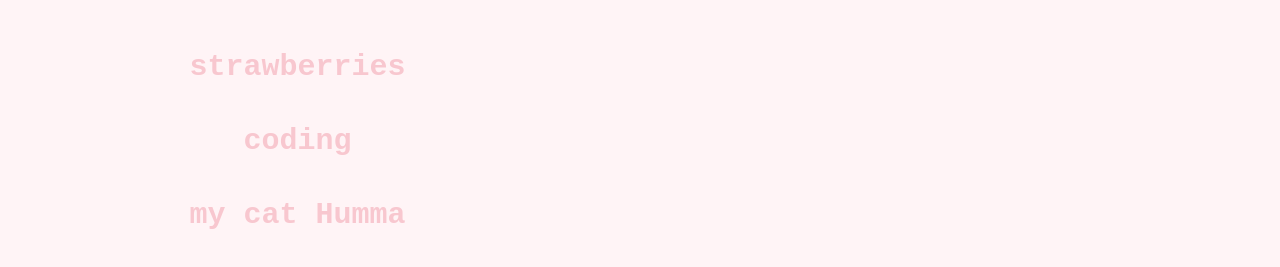
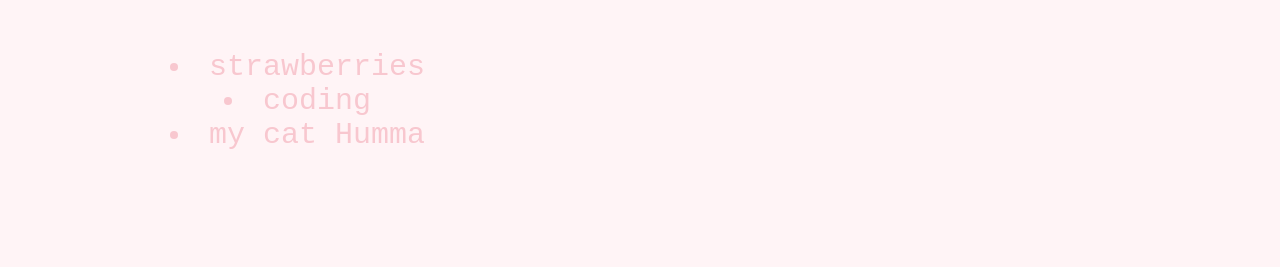
Before and after one commit to sarahlz01/website, a plain HTML site: page second.html in a window 1280 px wide. Shown: the part 685-952 px from the top of the page. After the commit the page ends 887 px from the top, so only its background shows below. Drawn offline with Linux system fonts and the light colour scheme.

Commit message:
Update second.html
Signed-off-by: sarah <110712068+sarahlz01@users.noreply.github.com>

```diff
--- a/second.html
+++ b/second.html
@@ -23,9 +23,9 @@
       <h4 class = "abouttitle">Art by Kazumi Whitemoon</h4>
     </div>
     <div class = "list">
-      <h4 class = "about">strawberries</h4>
-      <h4 class = "about">coding</h4>
-      <h4 class = "about">my cat Humma</h4>
+      <li class = "about">strawberries</li>
+      <li class = "about">coding</li>
+      <li class = "about">my cat Humma</li>
     </div>
   </div>
 </body>
```
